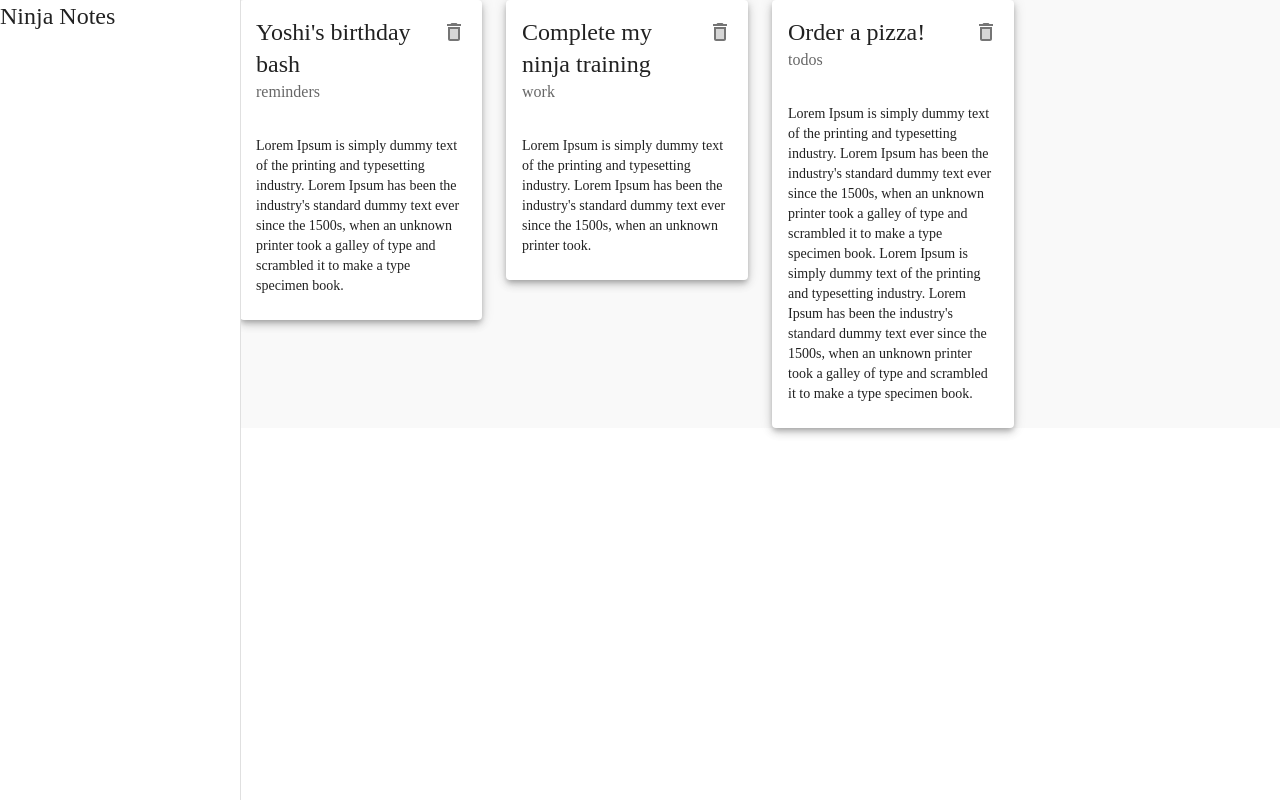
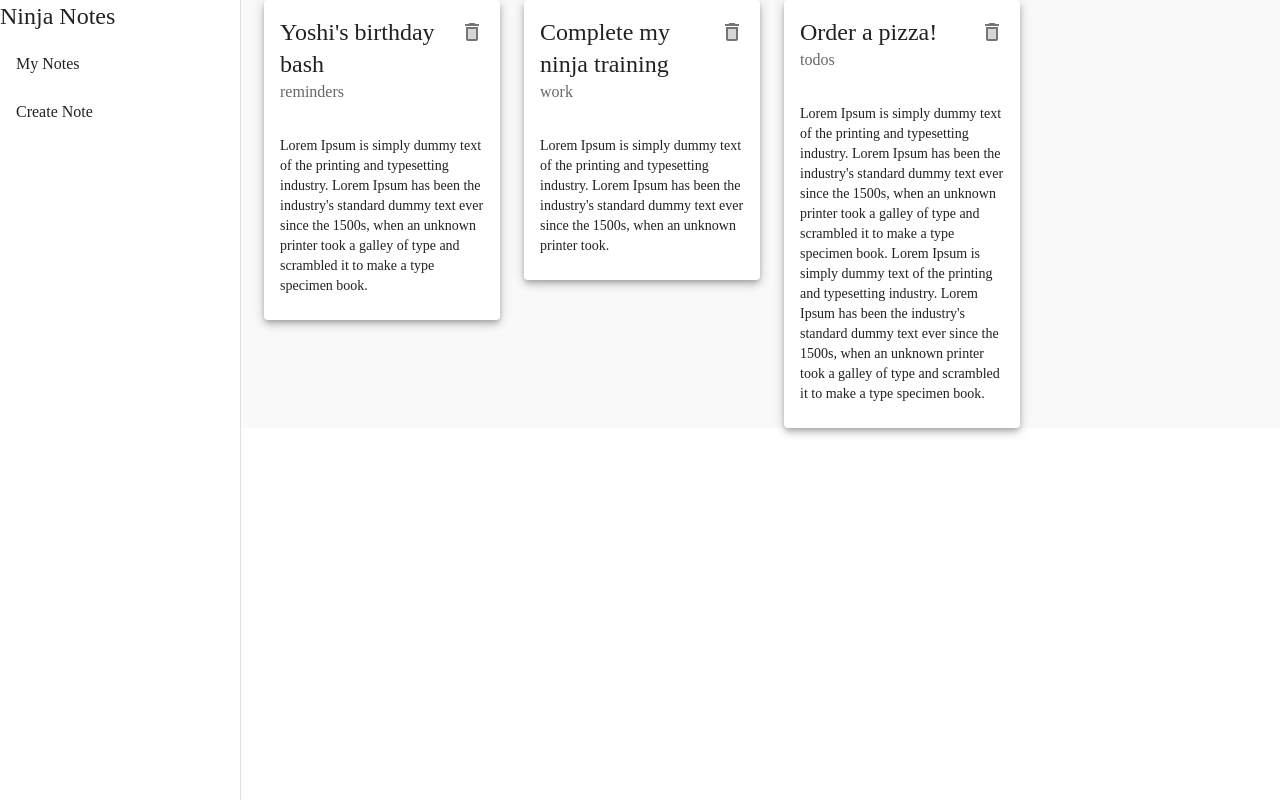
Before and after one commit to edcas21/mui4-to-mui5-conversion-practice, a React (Create React App) app: page / in a window 1280 px wide. Built offline with nearby package versions, Linux system fonts and the light colour scheme; data requests are answered from the project's data file.

Commit message:
Some changes to the layoout component.

```diff
--- a/src/pages/layout/layout.component.jsx
+++ b/src/pages/layout/layout.component.jsx
@@ -1,11 +1,36 @@
-import { Box } from "@mui/system";
-import { Drawer, Typography } from "@mui/material";
 import React from "react";
 
-// Styled
+// components
+import { Box } from "@mui/system";
+import {
+  Drawer,
+  List,
+  ListItem,
+  ListItemIcon,
+  ListItemText,
+  Typography,
+} from "@mui/material";
+
+//icons
+import { AddCircleTwoTone, SubjectTwoTone } from "@mui/icons-material";
+
+// Styles
 import layoutStyles from "./layout.styles";
 
 const Layout = ({ children }) => {
+  const menuItems = [
+    {
+      text: "My Notes",
+      icon: <SubjectTwoTone color="secondary" />,
+      path: "/",
+    },
+    {
+      text: "Create Note",
+      icon: <AddCircleTwoTone color="secondary" />,
+      path: "/",
+    },
+  ];
+
   return (
     <Box sx={layoutStyles.root}>
       {/* app bar */}
@@ -22,6 +47,13 @@ const Layout = ({ children }) => {
         <Box>
           <Typography variant="h5">Ninja Notes</Typography>
         </Box>
+        <List>
+          {menuItems.map((menuItem, index) => (
+            <ListItem key={index}>
+              <ListItemText primary={menuItem.text} />
+            </ListItem>
+          ))}
+        </List>
       </Drawer>
       <Box sx={layoutStyles.page}>{children}</Box>
     </Box>
--- a/src/pages/layout/layout.styles.js
+++ b/src/pages/layout/layout.styles.js
@@ -4,6 +4,7 @@ const layoutStyles = {
     page: {
         background: "#f9f9f9",
         width: "100%",
+        paddingLeft: 3,
     },
     drawer: {
         width: drawerWidth,
--- a/src/pages/notes/notes.component.jsx
+++ b/src/pages/notes/notes.component.jsx
@@ -9,7 +9,7 @@ const Notes = () => {
   const [notes, setNotes] = useState([]);
 
   /*
-  Hook - Allow you to pull away different pieces of complexity from functional components. They are regular functions that you can import directly from the react library and call inside your components.
+  Hook - Allows you to pull away different pieces of complexity from functional components. They are regular functions that you can import directly from the react library and call inside your components.
 
   useEffect - A hook that is used for wrapping around code that has 'side effects,' and acts like a combination of the component lifecycle methods; componentDidMount, componentDidUpdate, componentWillMount.
 
```
